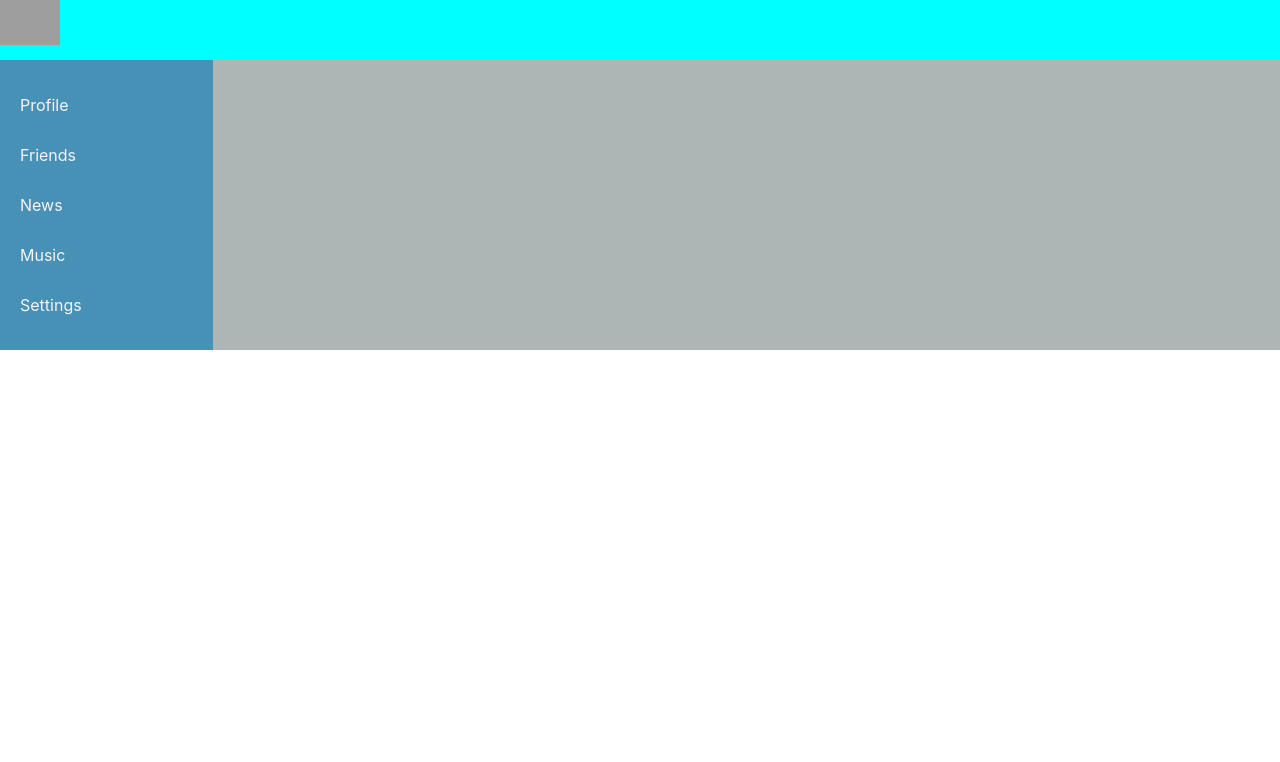
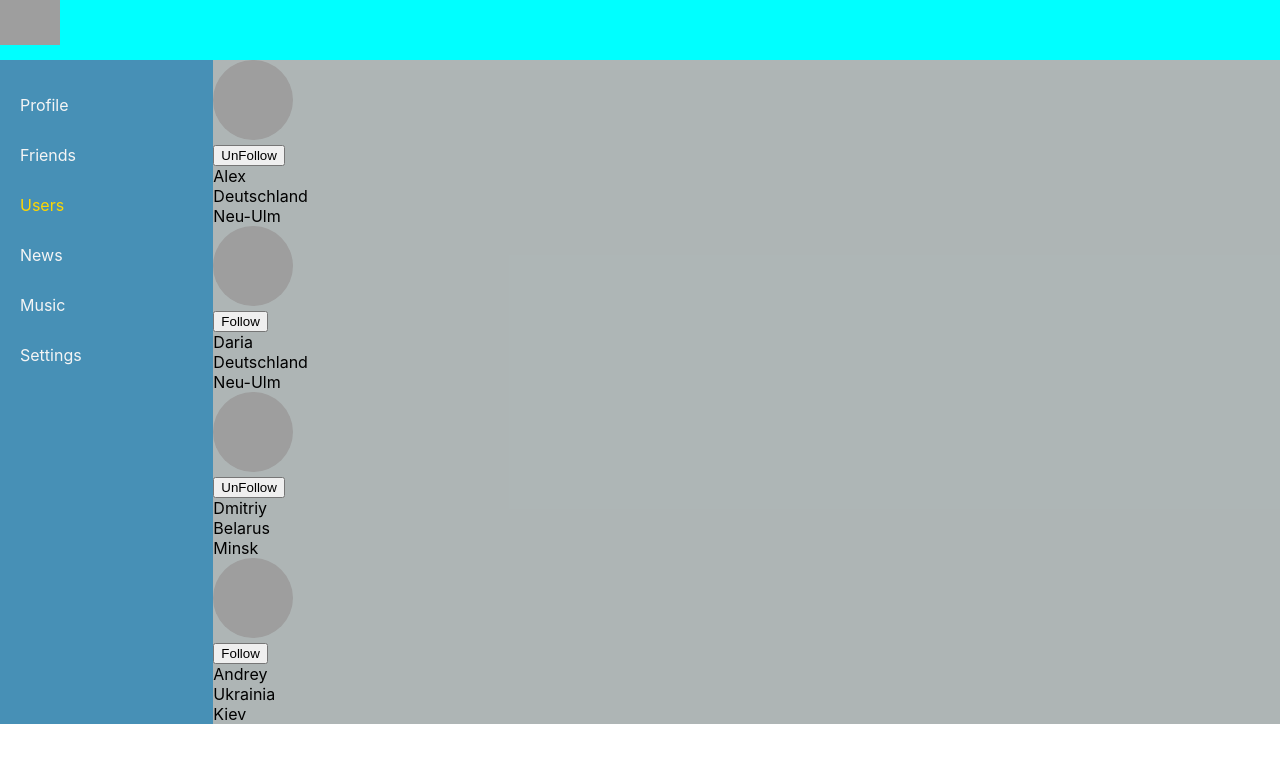
Before and after one commit to IamXacer/socialNetwork, a React (Create React App) app: page /users in a window 1280 px wide. Shown: the top 762 px of the page. Built offline with nearby package versions, Linux system fonts and the light colour scheme; grey boxes are pictures that could not be loaded.

Commit message:
27.02.25  case "FOLLOW":  case 'UNFOLLOW':

```diff
--- a/src/App.tsx
+++ b/src/App.tsx
@@ -10,7 +10,9 @@ import { store } from './redux/redux-store';
 /*import {MyPostsContainer} from "./components/Profile/MyPosts/MyPostsContainer";*/
 
 import {DialogsContainer} from "./components/Dialogs/DialogsContainer";
-import MyPostsContainer from "./components/Profile/MyPosts/MyPostsContainer"; // Импортируй store из Redux
+import MyPostsContainer from "./components/Profile/MyPosts/MyPostsContainer";
+import {Users} from "./components/Users/Users";
+import UsersContainer from "./components/Users/UsersContainer"; // Импортируй store из Redux
 
 type AppProps = {
 
@@ -27,10 +29,10 @@ function App() {
                     <div className='profileWrapperContent'>
                         <Routes>
                             <Route path="/profile" element={
-
                                 <MyPostsContainer/>
                             } />
                             <Route path="/dialog/*" element={<DialogsContainer />} />
+                            <Route path="/users/*" element={<UsersContainer />} />
                         </Routes>
                     </div>
                 </div>
--- a/src/components/NavBar/NavBar.tsx
+++ b/src/components/NavBar/NavBar.tsx
@@ -35,6 +35,9 @@ export const NavBar = () => {
             <StyledNavLink to="/dialog" className={({ isActive }) => (isActive ? "active" : "")}>
                 Friends
             </StyledNavLink>
+            <StyledNavLink to="/users" className={({ isActive }) => (isActive ? "active" : "")}>
+                Users
+            </StyledNavLink>
             <StyledNavLink to="/news" className={({ isActive }) => (isActive ? "active" : "")}>
                 News
             </StyledNavLink>
--- /dev/null
+++ b/src/components/Users/Users.module.css
@@ -0,0 +1,81 @@
+.img{
+    width:80px ;
+    height:80px ;
+    border-radius: 50%;
+}
+.container{
+
+    display: grid;
+    grid-template-columns: 2fr 10fr;
+}
+
+.dialogsItems  {
+    font-weight: bold;
+    margin-bottom: 5px;
+    padding: 2px;
+    color: #8a4141;
+}
+
+.backgroundIMG {
+
+    width: 1680px;
+    height: 1046px;
+    padding-left: 10px;
+    background-image: url("https://klike.net/uploads/posts/2022-11/1669446615_3-55.jpg");
+}
+.message {
+    display: flex;
+    list-style-type: none; /* убрать стандартные маркеры для списка */
+    padding: 0; /* убрать внутренний отступ у списка */
+    padding-right: 10px;
+    padding-top: 7px;
+    font-family: Arial, sans-serif;
+    font-size: 0.9em;
+    color: #76d2d2;
+
+
+}
+.button {
+    display: inline-block;
+    padding:10px 15px ;
+    background-color: #497c29;
+    border:1px solid #1da1f2 ;
+    border-radius: 5px;
+    cursor: pointer;
+}
+.button:focus{
+    outline: none;
+}
+.button:hover{
+    text-decoration: none;
+}
+.selectedPage:focus {
+    font-weight: bold;
+    vertical-align: middle;
+    background-color: #8cc568;
+    border:1px solid #6fa9c9;
+}
+.formSummaryError {
+    border: none;
+    color: #f83030;
+    padding: 2px;
+    text-align: center;
+    text-decoration: none;
+    display: inline-block;
+    margin: 4px 2px;
+}
+.checkboxContainer{
+    display: flex; /* Используем flex-контейнер для расположения элементов в строку */
+    align-items: center;
+}
+
+.location {
+    margin-bottom: 5px;
+    padding: 2px;
+    font-style: italic;
+    color: #555;
+    margin-top: 5px; ;
+}
+.buttonContainer {
+    margin-left: auto;
+}
--- /dev/null
+++ b/src/components/Users/Users.tsx
@@ -0,0 +1,50 @@
+import React from 'react';
+import {UsersType} from "../../redux/Users-reducer";
+import userPhoto from '../../assets/img/photo.png'
+import s from './Users.module.css'
+
+
+type UsersPropsType = {
+    users: UsersType[];
+    follow: (userId: string) => void;
+    unfollow: (userId: string) => void;
+    setUsers:(users:UsersType[])=>void;
+}
+export const Users: React.FC<UsersPropsType> = ({users, follow, unfollow,setUsers}) => {
+    return (
+        <div>
+            {users.map(u => <div key={u.id}>
+                <span>
+                    <div>
+                      <img className={s.img} src={u.photos.small ? u.photos.small : userPhoto}/>
+                    </div>
+                    <div>
+                        {u.followed
+                            ? <button onClick={() => {
+                                debugger
+                                follow(u.id)
+                            }}>Follow</button>
+                            : <button onClick={() => {
+                                debugger
+                                unfollow(u.id)
+                            }}>UnFollow</button>
+                        }
+                    </div>
+                </span>
+                <span>
+                    <span>
+                        <div>{u.name}</div><div></div>
+                    </span>
+                    <span>
+                        <div>
+                            {u.location.country}
+                        </div>
+                        <div>
+                        {u.location.city}
+                    </div>
+                    </span>
+                </span>
+            </div>)}
+        </div>
+    );
+};
--- /dev/null
+++ b/src/components/Users/UsersContainer.tsx
@@ -0,0 +1,37 @@
+import React from 'react';
+import {connect} from "react-redux";
+import {Users} from "./Users";
+import {AppDispatch, RootState} from "../../redux/redux-store";
+import {FollowAC, setUsersAC, unFollowAC, UsersType} from "../../redux/Users-reducer";
+import MyPostsContainer from "../Profile/MyPosts/MyPostsContainer";
+
+type mapStateToPropsType = {
+    users:UsersType[]
+
+}
+const mapStateToProps = (state:RootState):mapStateToPropsType => {
+return {
+    users:state.usersPage.users,
+}
+}
+type mapDispatchToPropsType = {
+    follow: (userId: string) => void;
+    unfollow: (userId: string) => void;
+    setUsers:(users:UsersType[])=>void;// Мы теперь ожидаем, что эта функция получит postText
+};
+const mapDispatchToProps = (dispatch:AppDispatch):mapDispatchToPropsType => {
+ return{
+     follow:(userId:string) => {
+         dispatch(FollowAC(userId))
+     },
+     unfollow:(userId:string) => {
+         dispatch(unFollowAC(userId))
+     },
+     setUsers:(users:UsersType[]) => {
+         dispatch(setUsersAC(users))
+     }
+ }
+}
+
+const UsersContainer = connect (mapStateToProps,mapDispatchToProps)(Users);
+export default UsersContainer;
--- /dev/null
+++ b/src/redux/Users-reducer.tsx
@@ -0,0 +1,95 @@
+import React from "react";
+
+
+export type UsersType = {
+    id: string,
+    followed: boolean
+    name: string
+    status: string
+    photoUrl?: string
+    location: UserLocation
+    photos: {
+        small: string,
+        large: string
+    },
+}
+export type InitialStateUserType = {
+    users: UsersType[]
+}
+
+type UserLocation = {
+    city: string
+    country: string
+}
+
+// Начальное состояние
+let initialState: InitialStateUserType = {
+    users: [
+        {
+            id: '1', followed: false, name: "Alex", status: 'I am a Boss', location: {city: 'Neu-Ulm', country: 'Deutschland'},
+            photos: {
+                small: "",
+                large: ""
+            }
+        },
+        {id: '2', followed: true, name: "Daria", status: 'I am a Boss', location: {city: 'Neu-Ulm', country: 'Deutschland'},
+            photos: {
+                small: "",
+                large: ""
+            }
+        },
+        {
+           id: '3', followed: false, name: "Dmitriy", status: 'I am a Boss', location: {city: 'Minsk', country: 'Belarus'},
+            photos: {
+                small: "",
+                large: ""
+            }
+        },
+        {
+            id: '4', followed: true, name: "Andrey", status: 'Hallo', location: {city: 'Kiev', country: 'Ukrainia'},
+            photos: {
+                small: "",
+                large: ""
+            }
+        },
+
+        ]
+
+};
+
+type ActionTypes =
+    ReturnType<typeof FollowAC>
+    |ReturnType<typeof unFollowAC>
+    |ReturnType<typeof setUsersAC>
+
+export const FollowAC = (userId:string) => {
+    return {type: 'FOLLOW', userId} as const
+}
+export const unFollowAC = (userId:string) => {
+    return {type: 'UNFOLLOW', userId} as const
+}
+export const setUsersAC = (users: UsersType[]) => {
+    return {type: 'SET_USERS', users} as const
+
+}
+// Редюсер
+// Редюсер
+export const UsersReducer = (state:InitialStateUserType = initialState, action: ActionTypes):InitialStateUserType  => {
+    switch (action.type) {
+        case "FOLLOW":
+            return {
+                ...state,
+                users: state.users.map(u => u.id === action.userId ? { ...u, followed: false } : u)
+            };
+
+        case 'UNFOLLOW':
+            return {
+                ...state,
+                users: state.users.map(u => u.id === action.userId ? { ...u, followed: true } : u)
+            };
+        case "SET_USERS":
+            return { ...state, users: action.users };
+        default:
+            return state;
+    }
+};
--- a/src/redux/redux-store.tsx
+++ b/src/redux/redux-store.tsx
@@ -2,11 +2,13 @@ import { combineReducers, legacy_createStore } from "redux";
 import { ProfileReducer } from "./Profile-reducer";
 import { DialogsReducer } from "./Dialogs-reducer";
 import {configureStore} from "@reduxjs/toolkit";
+import {UsersReducer} from "./Users-reducer";
 
 // Правильно именуем части состояния, чтобы они были логичными
 let rootReducer = combineReducers({
     profilePage: ProfileReducer,  // Состояние профиля
     dialogPage: DialogsReducer,   // Состояние диалогов
+    usersPage: UsersReducer,   // Состояние диалогов
 });
 
 export const store = configureStore({
```
